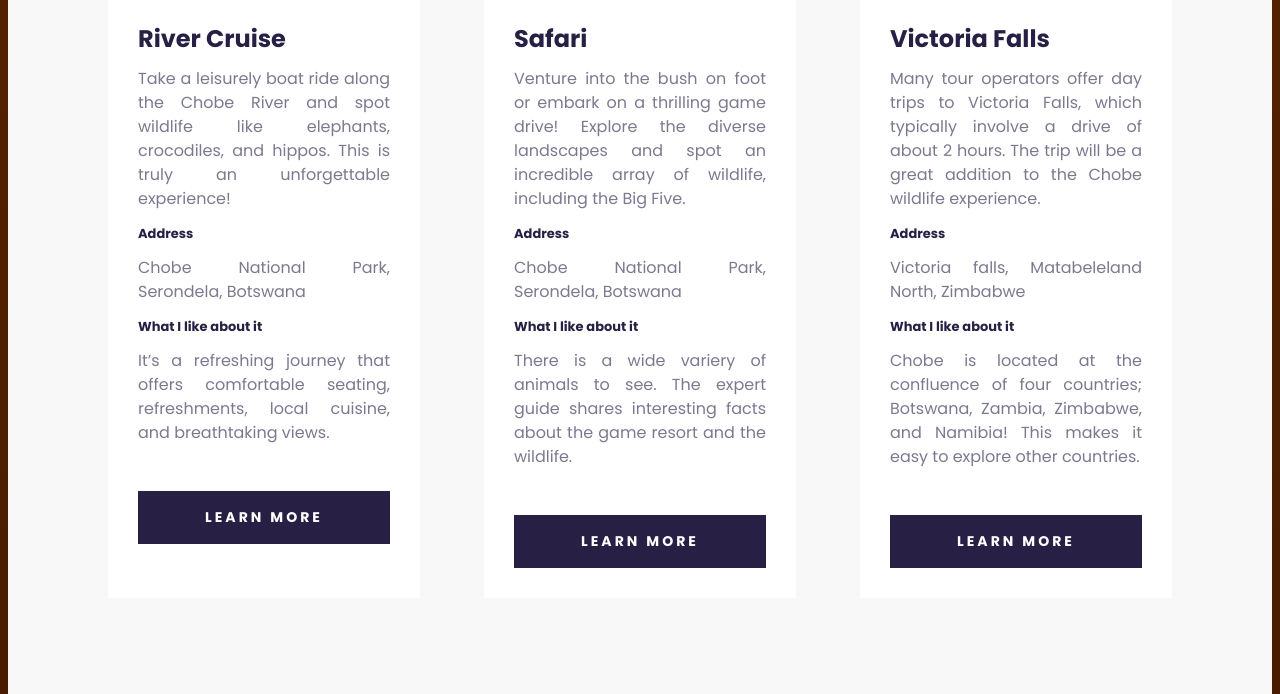
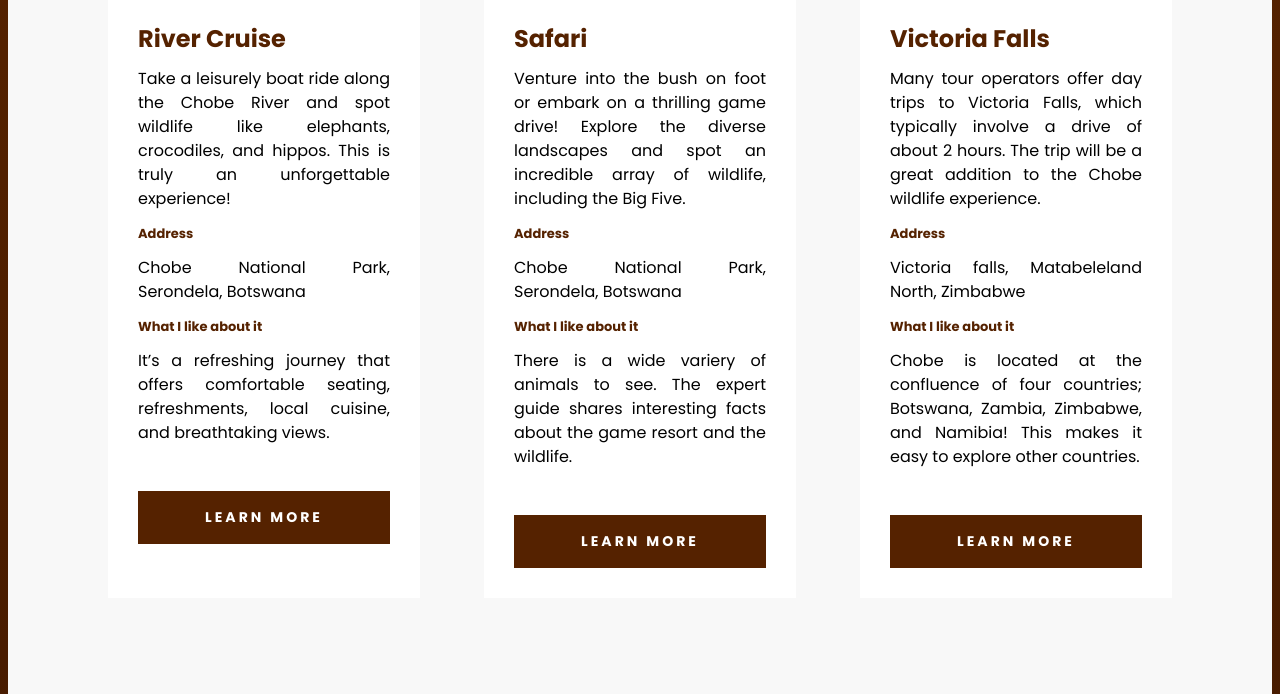
Before and after one commit to thandierab/chobe-travel-project, a plain HTML site: page index.html in a window 1280 px wide. Shown: the part 2106-2800 px from the top of the page. Drawn offline with Linux system fonts and the light colour scheme; a script that the page names is missing.

Commit message:
Updated css

```diff
--- a/src/style.css
+++ b/src/style.css
@@ -86,7 +86,7 @@ main h4 {
   font-weight: 700;
   font-size: 24px;
   line-height: 1;
-  color: #272044;
+  color: #552200;
   margin: 0;
 }
 
@@ -95,7 +95,7 @@ main h5 {
   font-size: 13px;
   margin: 0;
   line-height: 1;
-  color: #272044;
+  color: #552200;
 }
 
 main p {
@@ -103,8 +103,8 @@ main p {
   font-weight: 400;
   font-size: 16px;
   line-height: 1.5;
-  color: #272044;
-  opacity: 0.6;
+  color: black
+  opacity: 0.8;
 }
 
 .img-responsive {
@@ -166,7 +166,7 @@ main p {
   letter-spacing: 3px;
   text-transform: uppercase;
   padding: 16px;
-  background-color: #272044;
+  background-color: #552200;
   text-decoration: none;
 }
 
```
